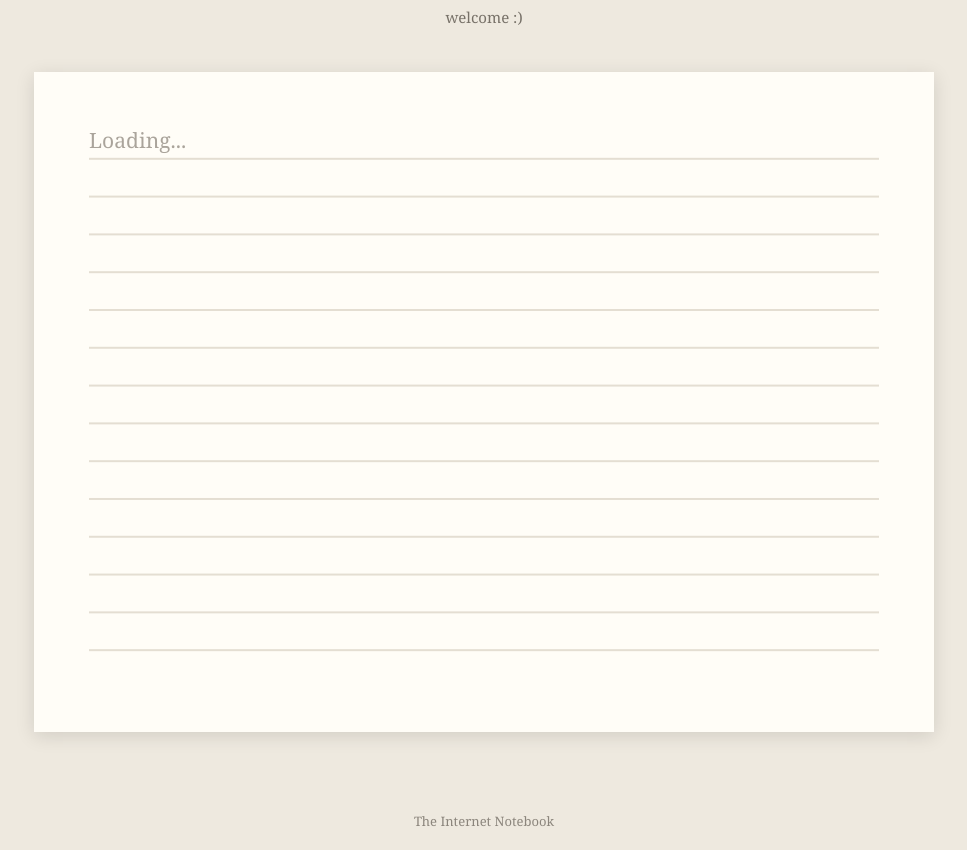
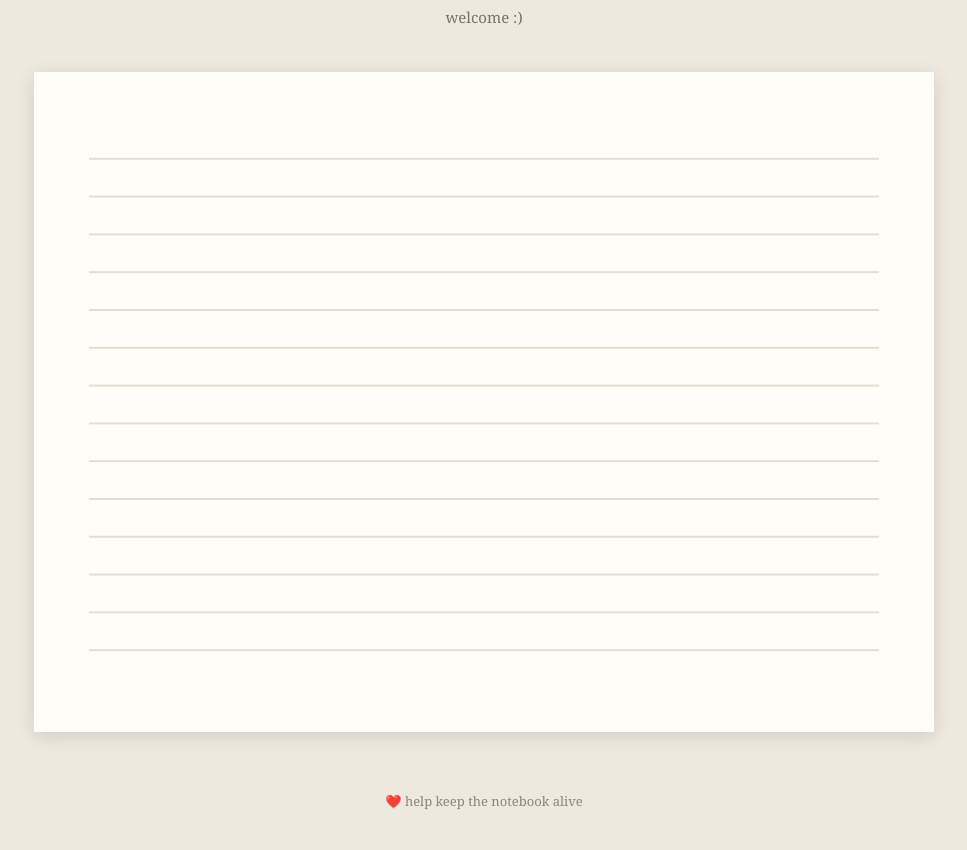
Before and after one commit to JonahLarrea/internet-notebook, a website: page public/index.html in a window 1280 px wide. Shown: the part 105-955 px from the top of the page, without its empty margins (156-1123 px from the left). Drawn offline with Linux system fonts and the light colour scheme.

Commit message:
Add support link

```diff
--- a/public/index.html
+++ b/public/index.html
@@ -75,8 +75,23 @@
         }
 
         .page:empty:before {
-            content: "Loading...";
+            content: Loading...;
             color: #aaa49b;
+        }
+
+        .support {
+            text-align: center;
+            margin: 0 auto 20px;
+            font-size: 13px;
+        }
+
+        .support a {
+            color: #8b857c;
+            text-decoration: none;
+        }
+
+        .support a:hover {
+            text-decoration: underline;
         }
 
         footer {
@@ -138,11 +153,20 @@
 </main>
 
 
-<footer>
+<div class="support">
 
-    The Internet Notebook
+    <a
+        href="https://buymeacoffee.com/jonahlarrea"
+        target="_blank"
+        rel="noopener noreferrer"
+    >
+        ❤️ help keep the notebook alive
+    </a>
 
-</footer>
+</div>
+
+
+
 
 
 </body>
@@ -824,6 +848,7 @@ function createCharacterElement(
             );
 
             return false;
+
         }
 
 
@@ -863,6 +888,8 @@ function createCharacterElement(
                     character.id
 
             })
+
+
         );
 
 
```
